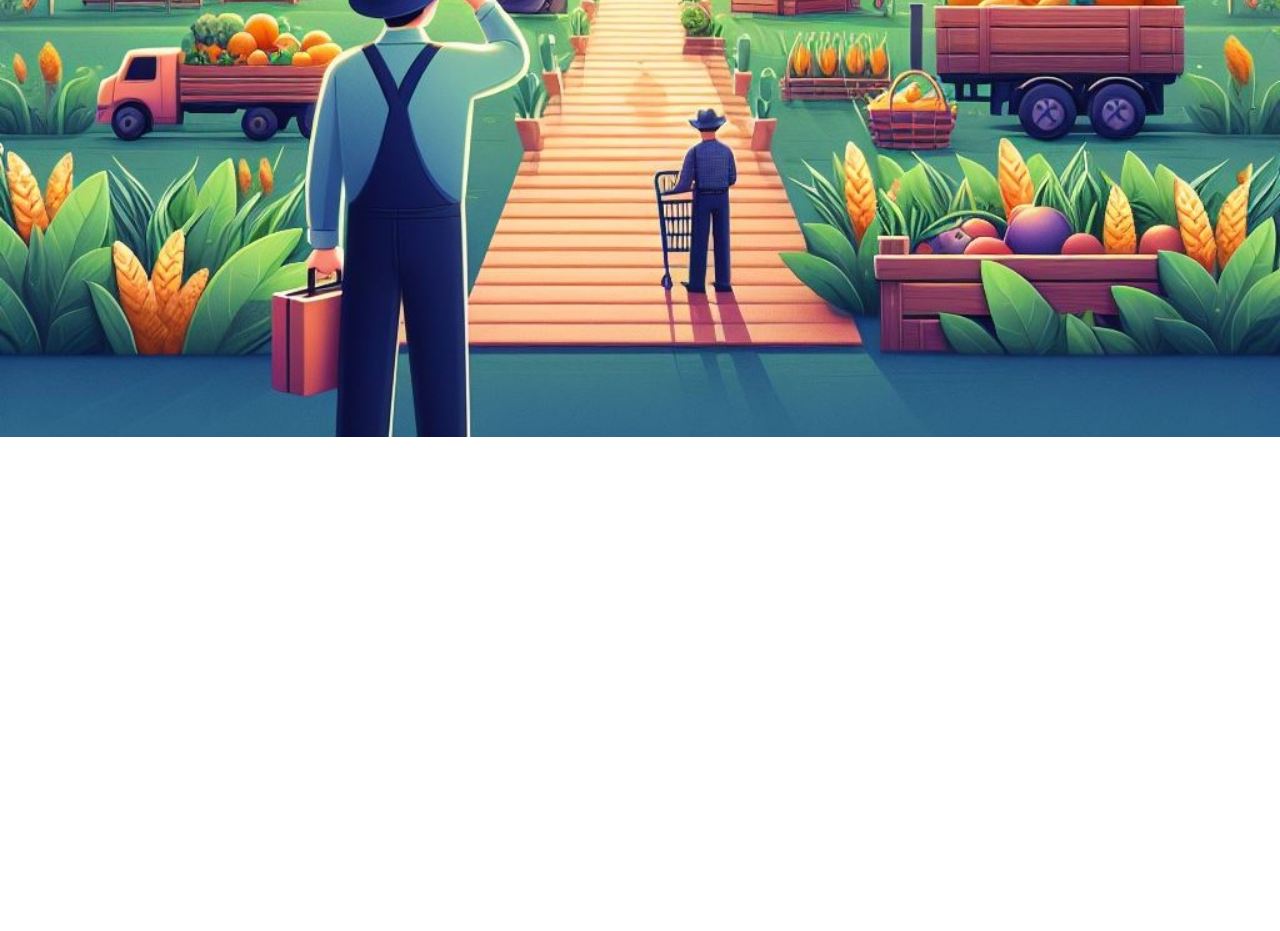
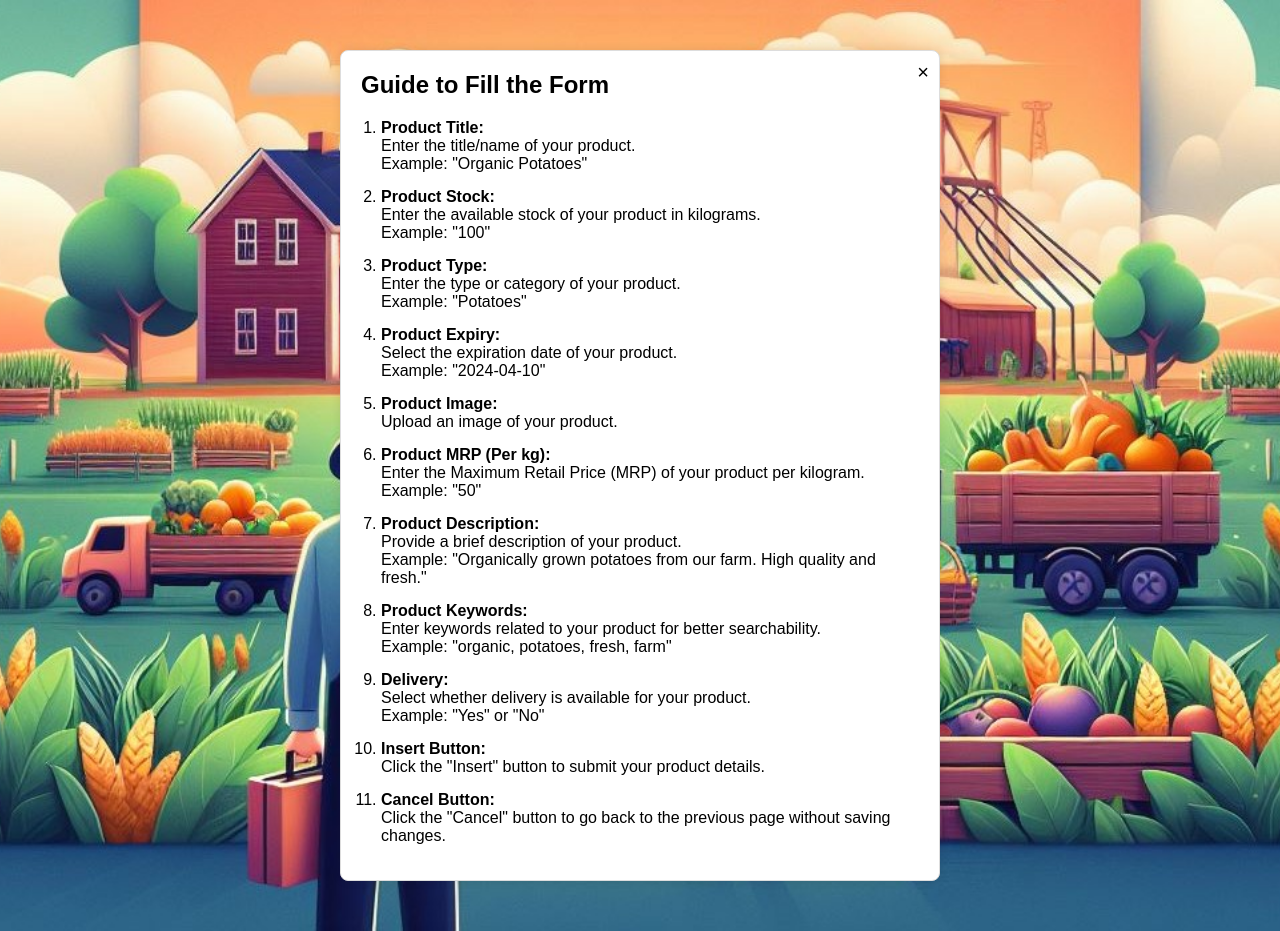
Before and after one commit to sukumar9024/Agricultural-Management-System-Using-React-, a React (Create React App) app: page /farmer/guide in a window 1280 px wide. Before the commit this address had no page. Before the commit the page ends 800 px from the top, so only its background shows below. Built offline with nearby package versions, Linux system fonts and the light colour scheme.

Commit message:
added search by state and city (manuplation)

```diff
--- a/src/App.js
+++ b/src/App.js
@@ -12,6 +12,7 @@ import Products from "./Components/Products.js";
 import Customer from "./Components/Customer.jsx";
 import CustomerAddProduct from "./Components/customerAddProduct.jsx";
 import Cart from "./Components/cart.jsx";
+import GuideToFillForm from "./Components/GuideToFillForm.jsx";
 
 function App() {
 
@@ -26,10 +27,11 @@ function App() {
         <Route exact path="/Customerregister" element={<div><NavBar/><Customerregister/></div>}/>
         <Route exact path="/farmerlogin" element={<div><NavBar/>< Farmerlogin/></div>} />
         <Route exact path="/farmerregister" element={<div><NavBar/><Farmerregister /></div>} />
-        <Route exact path="/products" element={<div><NavBar/> <Searcher/><Products/></div>} />
+        <Route exact path="/products" element={<div><NavBar/> <Searcher/></div>} />
         <Route exact path="/farmer" element={<Customer/>} />
         <Route exact path="/farmer/addProduct" element={<CustomerAddProduct/>} />
         <Route exact path="/cart" element={<div><NavBar/><Cart/></div>} />
+        <Route exact path="/farmer/guide" element={<GuideToFillForm/>} />
       </Routes>
 
 
--- a/src/Components/BillModal.jsx
+++ b/src/Components/BillModal.jsx
@@ -16,7 +16,8 @@ function BillModal({ bill }) {
                     ))}
                 </div>
                 <p>Total Cost: Rs.{totalCost}</p>
-                <button onClick={() => console.log("Payment processed successfully!")}>Pay Now</button>
+                {//<button onClick={() => console.log("Payment processed successfully!")}>Pay Now</button>
+                }
             </div>
         </div>
     );
--- a/src/Components/Customer.jsx
+++ b/src/Components/Customer.jsx
@@ -15,6 +15,7 @@ function Customer() {
                 <div className="top-menu">
                 <Link to="./addProduct" ><button>Add Product</button></Link>
                     <Link to="/"> <button>Logout</button>  </Link>
+                    <Link to="./guide"><button>Support</button></Link>
                 </div>
             </div>
         </div>
--- /dev/null
+++ b/src/Components/GuideToFillForm.jsx
@@ -0,0 +1,58 @@
+import React from 'react';
+import "../Styling/Guide.css";
+import {Link} from "react-router-dom";
+
+function GuideToFillForm() {
+
+    return (
+        <div className="container">
+            <Link to="/farmer"> <button className="close-button" >×</button></Link>
+            <h2 className="text-center">Guide to Fill the Form</h2>
+            <ol>
+                <li><strong>Product Title:</strong><br />
+                    Enter the title/name of your product.<br />
+                    Example: "Organic Potatoes"
+                </li>
+                <li><strong>Product Stock:</strong><br />
+                    Enter the available stock of your product in kilograms.<br />
+                    Example: "100"
+                </li>
+                <li><strong>Product Type:</strong><br />
+                    Enter the type or category of your product.<br />
+                    Example: "Potatoes"
+                </li>
+                <li><strong>Product Expiry:</strong><br />
+                    Select the expiration date of your product.<br />
+                    Example: "2024-04-10"
+                </li>
+                <li><strong>Product Image:</strong><br />
+                    Upload an image of your product.
+                </li>
+                <li><strong>Product MRP (Per kg):</strong><br />
+                    Enter the Maximum Retail Price (MRP) of your product per kilogram.<br />
+                    Example: "50"
+                </li>
+                <li><strong>Product Description:</strong><br />
+                    Provide a brief description of your product.<br />
+                    Example: "Organically grown potatoes from our farm. High quality and fresh."
+                </li>
+                <li><strong>Product Keywords:</strong><br />
+                    Enter keywords related to your product for better searchability.<br />
+                    Example: "organic, potatoes, fresh, farm"
+                </li>
+                <li><strong>Delivery:</strong><br />
+                    Select whether delivery is available for your product.<br />
+                    Example: "Yes" or "No"
+                </li>
+                <li><strong>Insert Button:</strong><br />
+                    Click the "Insert" button to submit your product details.
+                </li>
+                <li><strong>Cancel Button:</strong><br />
+                    Click the "Cancel" button to go back to the previous page without saving changes.
+                </li>
+            </ol>
+        </div>
+    );
+}
+
+export default GuideToFillForm;
--- a/src/Components/cart.jsx
+++ b/src/Components/cart.jsx
@@ -35,7 +35,8 @@ function CartItem({ item, onRemove, onUpdateQuantity }) {
                     <button className="increment" onClick={handleIncrement} style={{ borderRadius: "5px" }}>+</button>
                 </div>
                 <div className="product-name-display">
-                    <h3>PRICE</h3><p>{item.price * quantity}</p>
+                    <h3>Price</h3><p>{item.price}</p>
+                    <h3>Total</h3><p>{item.price * quantity}</p>
                 </div>
                 <button className="remove-btn" onClick={() => onRemove(item)}>Remove</button>
             </div>
--- a/src/Components/customerAddProduct.jsx
+++ b/src/Components/customerAddProduct.jsx
@@ -73,7 +73,7 @@ function CustomerAddProduct() {
                       <button type="submit" className="btn btn-primary" name="insert_pro">
                         Insert
                       </button>
-                      <Link to="/customer"><button type="button" className="btn btn-primary"style={{background:"red"}}>
+                      <Link to="/farmer"><button type="button" className="btn btn-primary"style={{background:"red"}}>
                         Cancel
                       </button></Link>
                     </div>
--- a/src/Components/searcher.js
+++ b/src/Components/searcher.js
@@ -1,14 +1,17 @@
 import React, { useState } from 'react';
 import '../Styling/searcher.css';
-import cities,{ states } from "../Components/cities";
+import cities, { states } from "../Components/cities";
+import Products from "./Products";
+import "../Styling/Searchfail.css";
 
 function optionbuilder(x) {
-  return <option value={x}>{x}</option>;
+  return <option key={x} value={x}>{x}</option>;
 }
 
 function Searcher() {
   const [stateval, setStateVal] = useState('');
   const [cityval, setCityVal] = useState('');
+  const [showProducts, setShowProducts] = useState(false);
 
   function usestateChange(e) {
     const selectedState = e.target.value;
@@ -25,28 +28,41 @@ function Searcher() {
     });
   }
 
+  function handleSubmit() {
+    // Check if state is Andhra Pradesh and city is Anantapur
+    if (stateval === 'Andhra Pradesh' && cityval === 'Anantapur') {
+      setShowProducts(true);
+      console.log("success"); // Display the Products component;
+    } else {
+      setShowProducts(false); // Hide the Products component
+      console.log(stateval);
+      console.log(cityval);
+    }
+  }
+
   return (
     <div>
       <div className="boxes-container">
-
         <div className="box">
           <label htmlFor="state">Select State</label>
           <select id='state' value={stateval} onChange={usestateChange}>
              {states.map(optionbuilder)}
           </select>
         </div>
-
         <div className="box">
           <label htmlFor="city">Select City:</label>
           <select id="city" value={cityval} onChange={(e) => setCityVal(e.target.value)}>
-
           </select>
         </div>
-
       </div>
       <div className="search-box">
-        <button id="searchButton">Search</button>
+        <button id="searchButton" onClick={handleSubmit}>Search</button>
       </div>
+      {showProducts ? (
+        <Products /> // Render Products component if state is Andhra Pradesh and city is Anantapur
+      ) : (
+        <div className="noServices" ><p>Currently no services available in this city.</p></div> // Display message if condition not met
+      )}
     </div>
   );
 }
--- /dev/null
+++ b/src/Styling/Guide.css
@@ -0,0 +1,42 @@
+.container {
+    background-color: white;
+    margin: 50px auto;
+    max-width: 600px;
+    padding: 20px;
+    border: 1px solid #ddd;
+    border-radius: 8px;
+    box-shadow: 0 0 10px rgba(0, 0, 0, 0.1);
+    position: relative; /* Position the container */
+  }
+
+  .close-button {
+    position: absolute; /* Position the close button */
+    top: 10px; /* Adjust vertical position */
+    right: 10px; /* Adjust horizontal position */
+    font-size: 20px;
+    cursor: pointer;
+    background: none;
+    border: none;
+  }
+
+  .close-button:hover {
+    color: #ff0000; /* Change color on hover */
+  }
+
+  h2 {
+    margin-bottom: 20px;
+  }
+
+  ol {
+    padding-left: 20px;
+  }
+
+  li {
+    margin-bottom: 15px;
+  }
+
+  strong {
+    font-weight: bold;
+  }
+
+  /* Optional: Customize further as needed */
--- a/src/Styling/NavBar.css
+++ b/src/Styling/NavBar.css
@@ -40,7 +40,6 @@ body{
   display: flex;
   flex-direction: row;
   justify-content: flex-end;
-  align-items: center;
   gap: 15%;
 }
 .top-menu li:hover{
--- /dev/null
+++ b/src/Styling/Searchfail.css
@@ -0,0 +1,12 @@
+.noServices {
+    display: flex;
+    justify-content: center;
+    align-items: center;
+    height: 200px; /* Adjust height as needed */
+    background-color: white;
+    border: 1px solid #ccc; /* Add border for white box */
+    border-radius: 5px; /* Add border radius for rounded corners */
+    margin: 20px auto; /* Center the box horizontally */
+    padding: 20px; /* Add padding for content inside the box */
+    box-shadow: 0 0 10px rgba(0, 0, 0, 0.1); /* Add shadow for depth effect */
+  }
```
Lines whose indentation alone changed are shown as unchanged.
